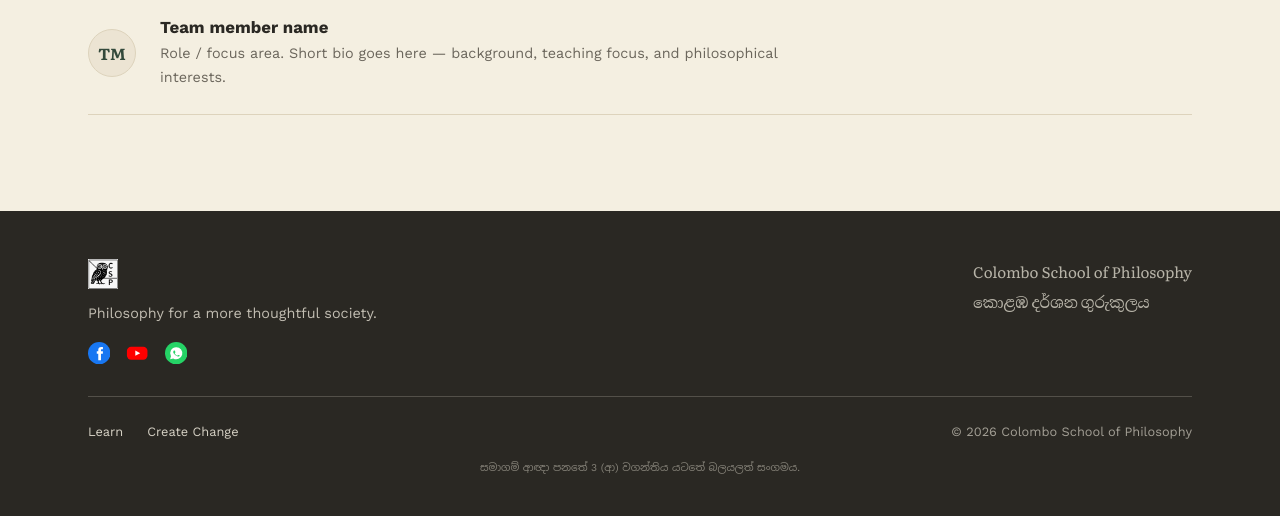
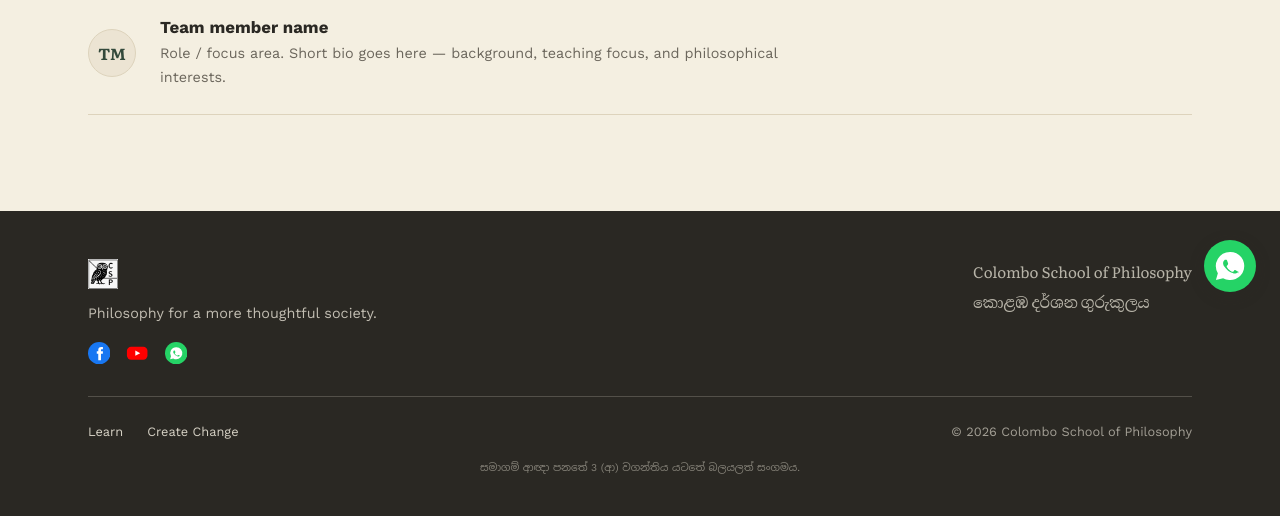
Before and after one commit to kasun007/csp, a PHP site: page /en/team.html in a window 1280 px wide. Shown: the part 484-1000 px from the top of the page. Run offline with PHP 8.4, Linux system fonts and the light colour scheme.

Commit message:
Add a fixed floating WhatsApp button site-wide
A round WhatsApp chat button pinned to the bottom-right corner,
injected via the shared footer partial so it appears on every page.
Sits below the timeline lightbox in stacking order (z-index 90 vs
100) so it doesn't intercept clicks while a photo is open.

Co-Authored-By: Claude Sonnet 5 <noreply@anthropic.com>

```diff
--- a/assets/css/styles.css
+++ b/assets/css/styles.css
@@ -1203,6 +1203,38 @@ ul {
   margin: 1rem 0 0;
 }
 
+/* ---------- Floating WhatsApp button ---------- */
+.floating-whatsapp {
+  position: fixed;
+  right: 1.5rem;
+  bottom: 1.5rem;
+  z-index: 90;
+  display: flex;
+  width: 3.25rem;
+  height: 3.25rem;
+  border-radius: 50%;
+  box-shadow: 0 4px 14px rgba(42, 40, 35, 0.35);
+  transition: transform 0.2s ease;
+}
+
+.floating-whatsapp:hover {
+  transform: scale(1.08);
+}
+
+.floating-whatsapp svg {
+  width: 100%;
+  height: 100%;
+}
+
+@media (max-width: 40rem) {
+  .floating-whatsapp {
+    right: 1rem;
+    bottom: 1rem;
+    width: 2.9rem;
+    height: 2.9rem;
+  }
+}
+
 .footer-social {
   display: flex;
   gap: 1rem;
--- a/en/about.html
+++ b/en/about.html
@@ -10,7 +10,7 @@
   <link rel="preconnect" href="https://fonts.googleapis.com">
   <link rel="preconnect" href="https://fonts.gstatic.com" crossorigin>
   <link href="https://fonts.googleapis.com/css2?family=Literata:ital,wght@0,400;0,500;0,600;0,700;1,400;1,500&family=Work+Sans:wght@400;500;600;700&family=Noto+Sans+Sinhala:wght@400;500;600;700&family=Noto+Serif+Sinhala:wght@600;700&display=swap" rel="stylesheet">
-  <link rel="stylesheet" href="/assets/css/styles.css?v=24">
+  <link rel="stylesheet" href="/assets/css/styles.css?v=25">
 </head>
 <body>
   <div id="header-placeholder"></div>
--- a/en/books/index.html
+++ b/en/books/index.html
@@ -10,7 +10,7 @@
   <link rel="preconnect" href="https://fonts.googleapis.com">
   <link rel="preconnect" href="https://fonts.gstatic.com" crossorigin>
   <link href="https://fonts.googleapis.com/css2?family=Literata:ital,wght@0,400;0,500;0,600;0,700;1,400;1,500&family=Work+Sans:wght@400;500;600;700&family=Noto+Sans+Sinhala:wght@400;500;600;700&family=Noto+Serif+Sinhala:wght@600;700&display=swap" rel="stylesheet">
-  <link rel="stylesheet" href="/assets/css/styles.css?v=24">
+  <link rel="stylesheet" href="/assets/css/styles.css?v=25">
 </head>
 <body>
   <div id="header-placeholder"></div>
--- a/en/contact.html
+++ b/en/contact.html
@@ -10,7 +10,7 @@
   <link rel="preconnect" href="https://fonts.googleapis.com">
   <link rel="preconnect" href="https://fonts.gstatic.com" crossorigin>
   <link href="https://fonts.googleapis.com/css2?family=Literata:ital,wght@0,400;0,500;0,600;0,700;1,400;1,500&family=Work+Sans:wght@400;500;600;700&family=Noto+Sans+Sinhala:wght@400;500;600;700&family=Noto+Serif+Sinhala:wght@600;700&display=swap" rel="stylesheet">
-  <link rel="stylesheet" href="/assets/css/styles.css?v=24">
+  <link rel="stylesheet" href="/assets/css/styles.css?v=25">
 </head>
 <body>
   <div id="header-placeholder"></div>
--- a/en/courses/course.html
+++ b/en/courses/course.html
@@ -10,7 +10,7 @@
   <link rel="preconnect" href="https://fonts.googleapis.com">
   <link rel="preconnect" href="https://fonts.gstatic.com" crossorigin>
   <link href="https://fonts.googleapis.com/css2?family=Literata:ital,wght@0,400;0,500;0,600;0,700;1,400;1,500&family=Work+Sans:wght@400;500;600;700&family=Noto+Sans+Sinhala:wght@400;500;600;700&family=Noto+Serif+Sinhala:wght@600;700&display=swap" rel="stylesheet">
-  <link rel="stylesheet" href="/assets/css/styles.css?v=24">
+  <link rel="stylesheet" href="/assets/css/styles.css?v=25">
 </head>
 <body>
   <div id="header-placeholder"></div>
--- a/en/courses/index.html
+++ b/en/courses/index.html
@@ -10,7 +10,7 @@
   <link rel="preconnect" href="https://fonts.googleapis.com">
   <link rel="preconnect" href="https://fonts.gstatic.com" crossorigin>
   <link href="https://fonts.googleapis.com/css2?family=Literata:ital,wght@0,400;0,500;0,600;0,700;1,400;1,500&family=Work+Sans:wght@400;500;600;700&family=Noto+Sans+Sinhala:wght@400;500;600;700&family=Noto+Serif+Sinhala:wght@600;700&display=swap" rel="stylesheet">
-  <link rel="stylesheet" href="/assets/css/styles.css?v=24">
+  <link rel="stylesheet" href="/assets/css/styles.css?v=25">
 </head>
 <body>
   <div id="header-placeholder"></div>
--- a/en/index.html
+++ b/en/index.html
@@ -10,7 +10,7 @@
   <link rel="preconnect" href="https://fonts.googleapis.com">
   <link rel="preconnect" href="https://fonts.gstatic.com" crossorigin>
   <link href="https://fonts.googleapis.com/css2?family=Literata:ital,wght@0,400;0,500;0,600;0,700;1,400;1,500&family=Work+Sans:wght@400;500;600;700&family=Noto+Sans+Sinhala:wght@400;500;600;700&family=Noto+Serif+Sinhala:wght@600;700&display=swap" rel="stylesheet">
-  <link rel="stylesheet" href="/assets/css/styles.css?v=24">
+  <link rel="stylesheet" href="/assets/css/styles.css?v=25">
 </head>
 <body>
   <div id="header-placeholder"></div>
--- a/en/team.html
+++ b/en/team.html
@@ -10,7 +10,7 @@
   <link rel="preconnect" href="https://fonts.googleapis.com">
   <link rel="preconnect" href="https://fonts.gstatic.com" crossorigin>
   <link href="https://fonts.googleapis.com/css2?family=Literata:ital,wght@0,400;0,500;0,600;0,700;1,400;1,500&family=Work+Sans:wght@400;500;600;700&family=Noto+Sans+Sinhala:wght@400;500;600;700&family=Noto+Serif+Sinhala:wght@600;700&display=swap" rel="stylesheet">
-  <link rel="stylesheet" href="/assets/css/styles.css?v=24">
+  <link rel="stylesheet" href="/assets/css/styles.css?v=25">
 </head>
 <body>
   <div id="header-placeholder"></div>
--- a/en/videos/index.html
+++ b/en/videos/index.html
@@ -10,7 +10,7 @@
   <link rel="preconnect" href="https://fonts.googleapis.com">
   <link rel="preconnect" href="https://fonts.gstatic.com" crossorigin>
   <link href="https://fonts.googleapis.com/css2?family=Literata:ital,wght@0,400;0,500;0,600;0,700;1,400;1,500&family=Work+Sans:wght@400;500;600;700&family=Noto+Sans+Sinhala:wght@400;500;600;700&family=Noto+Serif+Sinhala:wght@600;700&display=swap" rel="stylesheet">
-  <link rel="stylesheet" href="/assets/css/styles.css?v=24">
+  <link rel="stylesheet" href="/assets/css/styles.css?v=25">
 </head>
 <body>
   <div id="header-placeholder"></div>
--- a/partials/en/footer.html
+++ b/partials/en/footer.html
@@ -31,3 +31,7 @@
     <p class="footer-legal">සමාගම් ආඥා පනතේ 3 (ආ) වගන්තිය යටතේ බලයලත් සංගමය.</p>
   </div>
 </footer>
+
+<a class="floating-whatsapp" href="https://wa.me/94712760993" target="_blank" rel="noopener noreferrer" aria-label="Chat on WhatsApp">
+  <svg viewBox="0 0 24 24" aria-hidden="true"><circle cx="12" cy="12" r="12" fill="#25D366"/><path d="M12 5.5a6.5 6.5 0 0 0-5.6 9.8L5.5 18.5l3.3-.9A6.5 6.5 0 1 0 12 5.5Zm3.8 9.2c-.2.4-.9.8-1.2.8-.3 0-.6.1-2.1-.5-1.8-.7-2.9-2.5-3-2.6-.1-.1-.7-.9-.7-1.7s.4-1.2.6-1.4c.1-.2.3-.2.4-.2h.4c.1 0 .3 0 .4.3l.5 1.3c0 .1.1.3 0 .4 0 .2-.1.3-.2.4l-.3.4c-.1.1-.2.2-.1.4.1.2.5.9 1.1 1.4.7.7 1.3.9 1.5 1 .2 0 .3 0 .4-.1l.5-.6c.1-.2.2-.2.4-.1l1.2.6c.2.1.3.1.4.2 0 .1 0 .5-.1.9Z" fill="#fff"/></svg>
+</a>
--- a/partials/si/footer.html
+++ b/partials/si/footer.html
@@ -32,3 +32,7 @@
     <p class="footer-legal">සමාගම් ආඥා පනතේ 3 (ආ) වගන්තිය යටතේ බලයලත් සංගමයකි.</p>
   </div>
 </footer>
+
+<a class="floating-whatsapp" href="https://wa.me/94712760993" target="_blank" rel="noopener noreferrer" aria-label="WhatsApp හරහා කතා කරන්න">
+  <svg viewBox="0 0 24 24" aria-hidden="true"><circle cx="12" cy="12" r="12" fill="#25D366"/><path d="M12 5.5a6.5 6.5 0 0 0-5.6 9.8L5.5 18.5l3.3-.9A6.5 6.5 0 1 0 12 5.5Zm3.8 9.2c-.2.4-.9.8-1.2.8-.3 0-.6.1-2.1-.5-1.8-.7-2.9-2.5-3-2.6-.1-.1-.7-.9-.7-1.7s.4-1.2.6-1.4c.1-.2.3-.2.4-.2h.4c.1 0 .3 0 .4.3l.5 1.3c0 .1.1.3 0 .4 0 .2-.1.3-.2.4l-.3.4c-.1.1-.2.2-.1.4.1.2.5.9 1.1 1.4.7.7 1.3.9 1.5 1 .2 0 .3 0 .4-.1l.5-.6c.1-.2.2-.2.4-.1l1.2.6c.2.1.3.1.4.2 0 .1 0 .5-.1.9Z" fill="#fff"/></svg>
+</a>
--- a/si/about.html
+++ b/si/about.html
@@ -10,7 +10,7 @@
   <link rel="preconnect" href="https://fonts.googleapis.com">
   <link rel="preconnect" href="https://fonts.gstatic.com" crossorigin>
   <link href="https://fonts.googleapis.com/css2?family=Literata:ital,wght@0,400;0,500;0,600;0,700;1,400;1,500&family=Work+Sans:wght@400;500;600;700&family=Noto+Sans+Sinhala:wght@400;500;600;700&family=Noto+Serif+Sinhala:wght@600;700&display=swap" rel="stylesheet">
-  <link rel="stylesheet" href="/assets/css/styles.css?v=24">
+  <link rel="stylesheet" href="/assets/css/styles.css?v=25">
 </head>
 <body>
   <div id="header-placeholder"></div>
--- a/si/books/index.html
+++ b/si/books/index.html
@@ -10,7 +10,7 @@
   <link rel="preconnect" href="https://fonts.googleapis.com">
   <link rel="preconnect" href="https://fonts.gstatic.com" crossorigin>
   <link href="https://fonts.googleapis.com/css2?family=Literata:ital,wght@0,400;0,500;0,600;0,700;1,400;1,500&family=Work+Sans:wght@400;500;600;700&family=Noto+Sans+Sinhala:wght@400;500;600;700&family=Noto+Serif+Sinhala:wght@600;700&display=swap" rel="stylesheet">
-  <link rel="stylesheet" href="/assets/css/styles.css?v=24">
+  <link rel="stylesheet" href="/assets/css/styles.css?v=25">
 </head>
 <body>
   <div id="header-placeholder"></div>
--- a/si/contact.html
+++ b/si/contact.html
@@ -10,7 +10,7 @@
   <link rel="preconnect" href="https://fonts.googleapis.com">
   <link rel="preconnect" href="https://fonts.gstatic.com" crossorigin>
   <link href="https://fonts.googleapis.com/css2?family=Literata:ital,wght@0,400;0,500;0,600;0,700;1,400;1,500&family=Work+Sans:wght@400;500;600;700&family=Noto+Sans+Sinhala:wght@400;500;600;700&family=Noto+Serif+Sinhala:wght@600;700&display=swap" rel="stylesheet">
-  <link rel="stylesheet" href="/assets/css/styles.css?v=24">
+  <link rel="stylesheet" href="/assets/css/styles.css?v=25">
 </head>
 <body>
   <!-- DRAFT MACHINE TRANSLATION — please have a native Sinhala speaker review -->
--- a/si/courses/course.html
+++ b/si/courses/course.html
@@ -10,7 +10,7 @@
   <link rel="preconnect" href="https://fonts.googleapis.com">
   <link rel="preconnect" href="https://fonts.gstatic.com" crossorigin>
   <link href="https://fonts.googleapis.com/css2?family=Literata:ital,wght@0,400;0,500;0,600;0,700;1,400;1,500&family=Work+Sans:wght@400;500;600;700&family=Noto+Sans+Sinhala:wght@400;500;600;700&family=Noto+Serif+Sinhala:wght@600;700&display=swap" rel="stylesheet">
-  <link rel="stylesheet" href="/assets/css/styles.css?v=24">
+  <link rel="stylesheet" href="/assets/css/styles.css?v=25">
 </head>
 <body>
   <!-- DRAFT MACHINE TRANSLATION — please have a native Sinhala speaker review -->
--- a/si/courses/index.html
+++ b/si/courses/index.html
@@ -10,7 +10,7 @@
   <link rel="preconnect" href="https://fonts.googleapis.com">
   <link rel="preconnect" href="https://fonts.gstatic.com" crossorigin>
   <link href="https://fonts.googleapis.com/css2?family=Literata:ital,wght@0,400;0,500;0,600;0,700;1,400;1,500&family=Work+Sans:wght@400;500;600;700&family=Noto+Sans+Sinhala:wght@400;500;600;700&family=Noto+Serif+Sinhala:wght@600;700&display=swap" rel="stylesheet">
-  <link rel="stylesheet" href="/assets/css/styles.css?v=24">
+  <link rel="stylesheet" href="/assets/css/styles.css?v=25">
 </head>
 <body>
   <!-- DRAFT MACHINE TRANSLATION — please have a native Sinhala speaker review -->
--- a/si/index.html
+++ b/si/index.html
@@ -10,7 +10,7 @@
   <link rel="preconnect" href="https://fonts.googleapis.com">
   <link rel="preconnect" href="https://fonts.gstatic.com" crossorigin>
   <link href="https://fonts.googleapis.com/css2?family=Literata:ital,wght@0,400;0,500;0,600;0,700;1,400;1,500&family=Work+Sans:wght@400;500;600;700&family=Noto+Sans+Sinhala:wght@400;500;600;700&family=Noto+Serif+Sinhala:wght@600;700&display=swap" rel="stylesheet">
-  <link rel="stylesheet" href="/assets/css/styles.css?v=24">
+  <link rel="stylesheet" href="/assets/css/styles.css?v=25">
 </head>
 <body>
   <!-- DRAFT MACHINE TRANSLATION — please have a native Sinhala speaker review -->
--- a/si/team.html
+++ b/si/team.html
@@ -10,7 +10,7 @@
   <link rel="preconnect" href="https://fonts.googleapis.com">
   <link rel="preconnect" href="https://fonts.gstatic.com" crossorigin>
   <link href="https://fonts.googleapis.com/css2?family=Literata:ital,wght@0,400;0,500;0,600;0,700;1,400;1,500&family=Work+Sans:wght@400;500;600;700&family=Noto+Sans+Sinhala:wght@400;500;600;700&family=Noto+Serif+Sinhala:wght@600;700&display=swap" rel="stylesheet">
-  <link rel="stylesheet" href="/assets/css/styles.css?v=24">
+  <link rel="stylesheet" href="/assets/css/styles.css?v=25">
 </head>
 <body>
   <!-- DRAFT MACHINE TRANSLATION — please have a native Sinhala speaker review -->
--- a/si/videos/index.html
+++ b/si/videos/index.html
@@ -10,7 +10,7 @@
   <link rel="preconnect" href="https://fonts.googleapis.com">
   <link rel="preconnect" href="https://fonts.gstatic.com" crossorigin>
   <link href="https://fonts.googleapis.com/css2?family=Literata:ital,wght@0,400;0,500;0,600;0,700;1,400;1,500&family=Work+Sans:wght@400;500;600;700&family=Noto+Sans+Sinhala:wght@400;500;600;700&family=Noto+Serif+Sinhala:wght@600;700&display=swap" rel="stylesheet">
-  <link rel="stylesheet" href="/assets/css/styles.css?v=24">
+  <link rel="stylesheet" href="/assets/css/styles.css?v=25">
 </head>
 <body>
   <div id="header-placeholder"></div>
```
